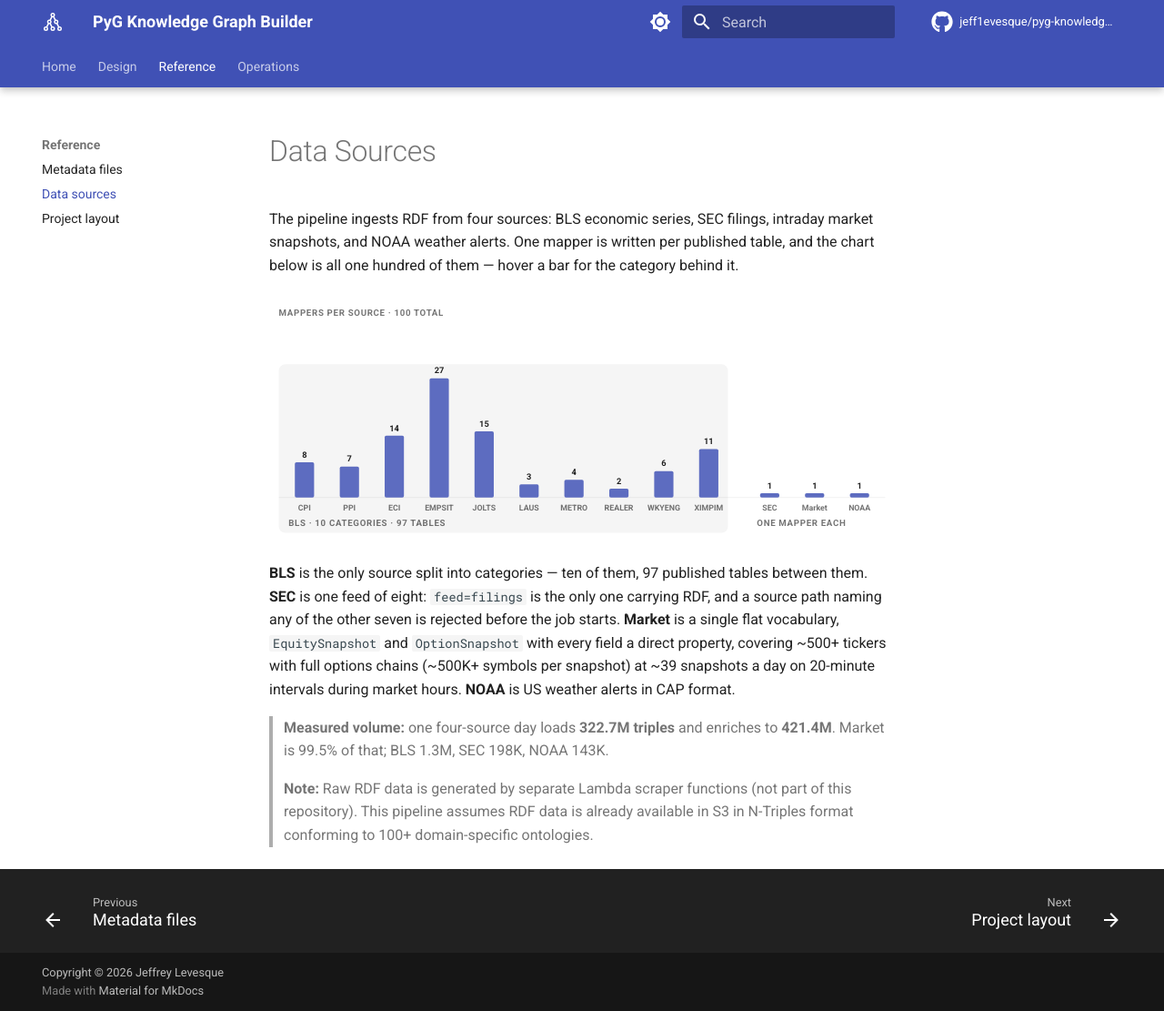
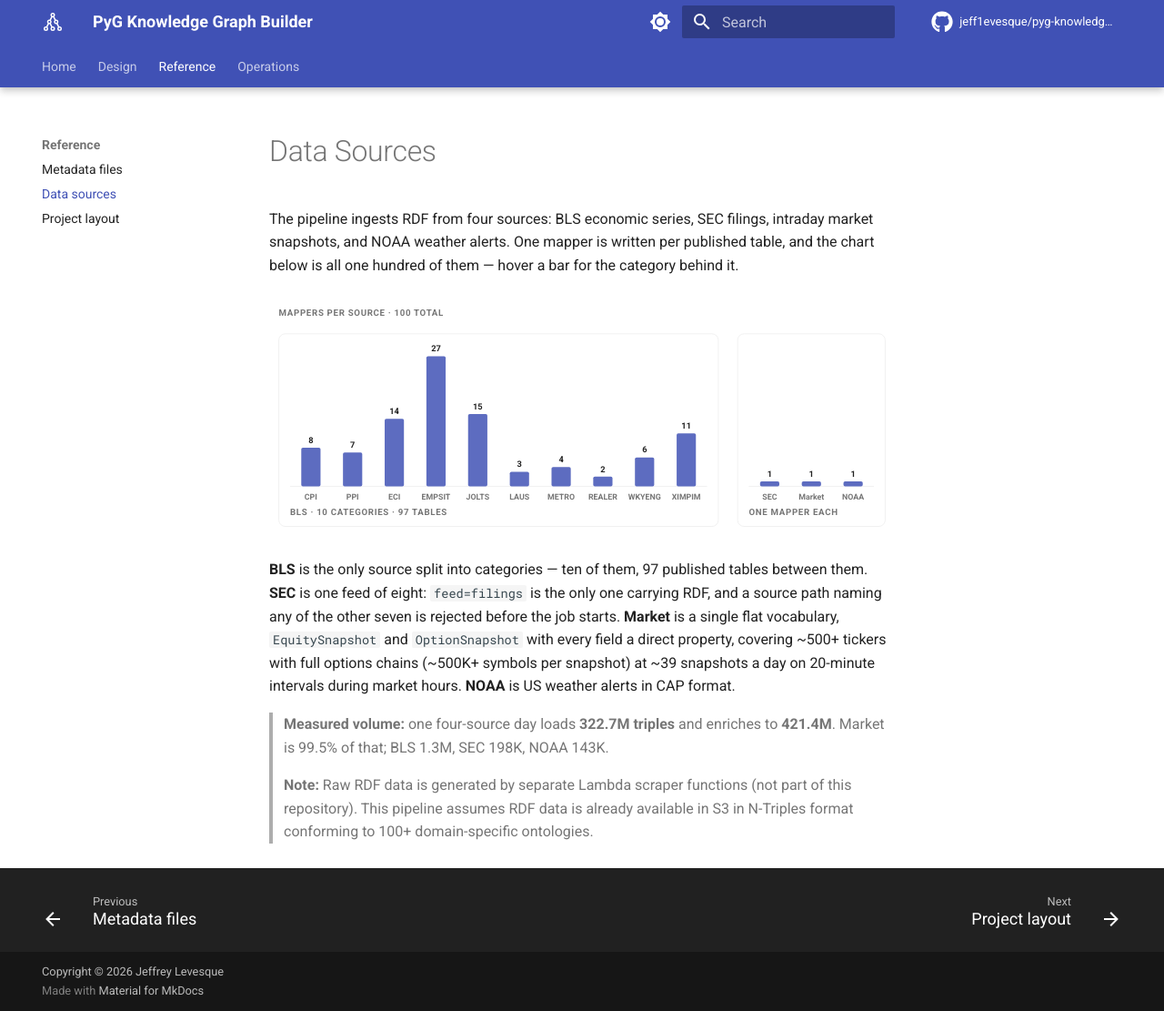
Before and after one commit to jeff1evesque/pyg-knowledge-graph-builder, an MkDocs documentation site: the page built from documentation/reference/sources.md, in a window 1280 px wide and 1111 px high. Shown: the whole window at 91% size. Built offline with MkDocs 1.6.1 and Material for MkDocs 9.7.7, drawn with Linux system fonts in a browser that asks for light colours; comment, search, counter and statistics services are not loaded.

Commit message:
#396: sources.md, the tinted ground was lopsided, both groups now get a border

```diff
--- a/documentation/reference/sources.md
+++ b/documentation/reference/sources.md
@@ -28,7 +28,9 @@ for the category behind it.
     .tick { font: 600 10px var(--md-text-font-family, system-ui, sans-serif);
             fill: var(--md-default-fg-color--light, #5a5a5a);
             text-anchor: middle; }
-    .band { fill: var(--md-code-bg-color, #f5f5f5); }
+    .frame { fill: transparent; pointer-events: all;
+             stroke: var(--md-default-fg-color--lightest, #d8d8dc);
+             transition: stroke 120ms; }
     .axis { stroke: var(--md-default-fg-color--lightest, #d8d8dc); }
     .bar  { fill: var(--md-primary-fg-color--light, #5d6cc0);
             transition: fill 120ms; }
@@ -41,181 +43,189 @@ for the category behind it.
     .col:hover .bar  { fill: var(--md-accent-fg-color, #526cfe); }
     .col:hover .lead { opacity: .6; }
     .col:hover .tip  { opacity: 1; }
+    .grp:hover .frame { stroke: #3aa76d; }
   </style>
 
   <text class="cap" x="12" y="22">MAPPERS PER SOURCE &#183; 100 TOTAL</text>
 
-  <rect class="band" x="12" y="82" width="560" height="210" rx="8"/>
-  <text class="cap" x="24" y="284">BLS &#183; 10 CATEGORIES &#183; 97 TABLES</text>
-  <text class="cap" x="608" y="284">ONE MAPPER EACH</text>
-  <line class="axis" x1="12" y1="248" x2="768" y2="248"/>
+  <g class="grp">
+    <rect class="frame" x="12" y="44" width="548" height="240" rx="8"/>
+    <line class="axis" x1="26" y1="234" x2="546" y2="234"/>
+    <text class="cap" x="26" y="270">BLS &#183; 10 CATEGORIES &#183; 97 TABLES</text>
 
-  <g class="col">
-    <rect class="hit" x="16" y="80" width="56" height="190"/>
-    <line class="lead" x1="44" y1="74" x2="44" y2="204"/>
-    <rect class="bar" x="32" y="204" width="24" height="44" rx="2"/>
-    <text class="val" x="44" y="198">8</text>
-    <text class="tick" x="44" y="264">CPI</text>
-    <g class="tip">
-      <rect class="tipbox" x="8" y="34" width="264" height="38" rx="4"/>
-      <text class="lbl" x="20" y="51">Consumer Price Index</text>
-      <text class="sub" x="20" y="66">8 tables &#183; 8 mappers</text>
+    <g class="col">
+      <rect class="hit" x="26" y="46" width="52" height="212"/>
+      <line class="lead" x1="52" y1="44" x2="52" y2="186"/>
+      <rect class="bar" x="40" y="186" width="24" height="48" rx="2"/>
+      <text class="val" x="52" y="180">8</text>
+      <text class="tick" x="52" y="250">CPI</text>
+      <g class="tip">
+        <rect class="tipbox" x="12" y="4" width="264" height="38" rx="4"/>
+        <text class="lbl" x="24" y="21">Consumer Price Index</text>
+        <text class="sub" x="24" y="36">8 tables &#183; 8 mappers</text>
+      </g>
+    </g>
+
+    <g class="col">
+      <rect class="hit" x="78" y="46" width="52" height="212"/>
+      <line class="lead" x1="104" y1="44" x2="104" y2="192"/>
+      <rect class="bar" x="92" y="192" width="24" height="42" rx="2"/>
+      <text class="val" x="104" y="186">7</text>
+      <text class="tick" x="104" y="250">PPI</text>
+      <g class="tip">
+        <rect class="tipbox" x="12" y="4" width="264" height="38" rx="4"/>
+        <text class="lbl" x="24" y="21">Producer Price Index</text>
+        <text class="sub" x="24" y="36">7 tables &#183; 7 mappers</text>
+      </g>
+    </g>
+
+    <g class="col">
+      <rect class="hit" x="130" y="46" width="52" height="212"/>
+      <line class="lead" x1="156" y1="44" x2="156" y2="150"/>
+      <rect class="bar" x="144" y="150" width="24" height="84" rx="2"/>
+      <text class="val" x="156" y="144">14</text>
+      <text class="tick" x="156" y="250">ECI</text>
+      <g class="tip">
+        <rect class="tipbox" x="24" y="4" width="264" height="38" rx="4"/>
+        <text class="lbl" x="36" y="21">Employment Cost Index</text>
+        <text class="sub" x="36" y="36">14 tables &#183; 14 mappers</text>
+      </g>
+    </g>
+
+    <g class="col">
+      <rect class="hit" x="182" y="46" width="52" height="212"/>
+      <line class="lead" x1="208" y1="44" x2="208" y2="72"/>
+      <rect class="bar" x="196" y="72" width="24" height="162" rx="2"/>
+      <text class="val" x="208" y="66">27</text>
+      <text class="tick" x="208" y="250">EMPSIT</text>
+      <g class="tip">
+        <rect class="tipbox" x="76" y="4" width="264" height="38" rx="4"/>
+        <text class="lbl" x="88" y="21">Employment Situation</text>
+        <text class="sub" x="88" y="36">27 tables &#183; 27 mappers</text>
+      </g>
+    </g>
+
+    <g class="col">
+      <rect class="hit" x="234" y="46" width="52" height="212"/>
+      <line class="lead" x1="260" y1="44" x2="260" y2="144"/>
+      <rect class="bar" x="248" y="144" width="24" height="90" rx="2"/>
+      <text class="val" x="260" y="138">15</text>
+      <text class="tick" x="260" y="250">JOLTS</text>
+      <g class="tip">
+        <rect class="tipbox" x="128" y="4" width="264" height="38" rx="4"/>
+        <text class="lbl" x="140" y="21">Job Openings and Labor Turnover</text>
+        <text class="sub" x="140" y="36">15 tables &#183; 15 mappers</text>
+      </g>
+    </g>
+
+    <g class="col">
+      <rect class="hit" x="286" y="46" width="52" height="212"/>
+      <line class="lead" x1="312" y1="44" x2="312" y2="216"/>
+      <rect class="bar" x="300" y="216" width="24" height="18" rx="2"/>
+      <text class="val" x="312" y="210">3</text>
+      <text class="tick" x="312" y="250">LAUS</text>
+      <g class="tip">
+        <rect class="tipbox" x="180" y="4" width="264" height="38" rx="4"/>
+        <text class="lbl" x="192" y="21">Local Area Unemployment Statistics</text>
+        <text class="sub" x="192" y="36">3 tables &#183; 3 mappers</text>
+      </g>
+    </g>
+
+    <g class="col">
+      <rect class="hit" x="338" y="46" width="52" height="212"/>
+      <line class="lead" x1="364" y1="44" x2="364" y2="210"/>
+      <rect class="bar" x="352" y="210" width="24" height="24" rx="2"/>
+      <text class="val" x="364" y="204">4</text>
+      <text class="tick" x="364" y="250">METRO</text>
+      <g class="tip">
+        <rect class="tipbox" x="232" y="4" width="264" height="38" rx="4"/>
+        <text class="lbl" x="244" y="21">Metropolitan Area Statistics</text>
+        <text class="sub" x="244" y="36">4 tables &#183; 4 mappers</text>
+      </g>
+    </g>
+
+    <g class="col">
+      <rect class="hit" x="390" y="46" width="52" height="212"/>
+      <line class="lead" x1="416" y1="44" x2="416" y2="222"/>
+      <rect class="bar" x="404" y="222" width="24" height="12" rx="2"/>
+      <text class="val" x="416" y="216">2</text>
+      <text class="tick" x="416" y="250">REALER</text>
+      <g class="tip">
+        <rect class="tipbox" x="284" y="4" width="264" height="38" rx="4"/>
+        <text class="lbl" x="296" y="21">Real Earnings</text>
+        <text class="sub" x="296" y="36">2 tables &#183; 2 mappers</text>
+      </g>
+    </g>
+
+    <g class="col">
+      <rect class="hit" x="442" y="46" width="52" height="212"/>
+      <line class="lead" x1="468" y1="44" x2="468" y2="198"/>
+      <rect class="bar" x="456" y="198" width="24" height="36" rx="2"/>
+      <text class="val" x="468" y="192">6</text>
+      <text class="tick" x="468" y="250">WKYENG</text>
+      <g class="tip">
+        <rect class="tipbox" x="336" y="4" width="264" height="38" rx="4"/>
+        <text class="lbl" x="348" y="21">Weekly Earnings</text>
+        <text class="sub" x="348" y="36">6 tables &#183; 6 mappers</text>
+      </g>
+    </g>
+
+    <g class="col">
+      <rect class="hit" x="494" y="46" width="52" height="212"/>
+      <line class="lead" x1="520" y1="44" x2="520" y2="168"/>
+      <rect class="bar" x="508" y="168" width="24" height="66" rx="2"/>
+      <text class="val" x="520" y="162">11</text>
+      <text class="tick" x="520" y="250">XIMPIM</text>
+      <g class="tip">
+        <rect class="tipbox" x="388" y="4" width="264" height="38" rx="4"/>
+        <text class="lbl" x="400" y="21">Import/Export Price Indexes</text>
+        <text class="sub" x="400" y="36">11 tables &#183; 11 mappers</text>
+      </g>
     </g>
   </g>
 
-  <g class="col">
-    <rect class="hit" x="72" y="80" width="56" height="190"/>
-    <line class="lead" x1="100" y1="74" x2="100" y2="209.5"/>
-    <rect class="bar" x="88" y="209.5" width="24" height="38.5" rx="2"/>
-    <text class="val" x="100" y="203.5">7</text>
-    <text class="tick" x="100" y="264">PPI</text>
-    <g class="tip">
-      <rect class="tipbox" x="8" y="34" width="264" height="38" rx="4"/>
-      <text class="lbl" x="20" y="51">Producer Price Index</text>
-      <text class="sub" x="20" y="66">7 tables &#183; 7 mappers</text>
+  <g class="grp">
+    <rect class="frame" x="584" y="44" width="184" height="240" rx="8"/>
+    <line class="axis" x1="598" y1="234" x2="754" y2="234"/>
+    <text class="cap" x="598" y="270">ONE MAPPER EACH</text>
+
+    <g class="col">
+      <rect class="hit" x="598" y="46" width="52" height="212"/>
+      <line class="lead" x1="624" y1="44" x2="624" y2="228"/>
+      <rect class="bar" x="612" y="228" width="24" height="6" rx="2"/>
+      <text class="val" x="624" y="222">1</text>
+      <text class="tick" x="624" y="250">SEC</text>
+      <g class="tip">
+        <rect class="tipbox" x="492" y="4" width="264" height="38" rx="4"/>
+        <text class="lbl" x="504" y="21">Filings &#183; 10-K, 10-Q, 8-K, Forms 3/4/5</text>
+        <text class="sub" x="504" y="36">1 of 8 SEC feeds &#183; 1 mapper</text>
+      </g>
     </g>
-  </g>
 
-  <g class="col">
-    <rect class="hit" x="128" y="80" width="56" height="190"/>
-    <line class="lead" x1="156" y1="74" x2="156" y2="171"/>
-    <rect class="bar" x="144" y="171" width="24" height="77" rx="2"/>
-    <text class="val" x="156" y="165">14</text>
-    <text class="tick" x="156" y="264">ECI</text>
-    <g class="tip">
-      <rect class="tipbox" x="24" y="34" width="264" height="38" rx="4"/>
-      <text class="lbl" x="36" y="51">Employment Cost Index</text>
-      <text class="sub" x="36" y="66">14 tables &#183; 14 mappers</text>
+    <g class="col">
+      <rect class="hit" x="650" y="46" width="52" height="212"/>
+      <line class="lead" x1="676" y1="44" x2="676" y2="228"/>
+      <rect class="bar" x="664" y="228" width="24" height="6" rx="2"/>
+      <text class="val" x="676" y="222">1</text>
+      <text class="tick" x="676" y="250">Market</text>
+      <g class="tip">
+        <rect class="tipbox" x="504" y="4" width="264" height="38" rx="4"/>
+        <text class="lbl" x="516" y="21">Intraday equity and option snapshots</text>
+        <text class="sub" x="516" y="36">1 mapper</text>
+      </g>
     </g>
-  </g>
 
-  <g class="col">
-    <rect class="hit" x="184" y="80" width="56" height="190"/>
-    <line class="lead" x1="212" y1="74" x2="212" y2="99.5"/>
-    <rect class="bar" x="200" y="99.5" width="24" height="148.5" rx="2"/>
-    <text class="val" x="212" y="93.5">27</text>
-    <text class="tick" x="212" y="264">EMPSIT</text>
-    <g class="tip">
-      <rect class="tipbox" x="80" y="34" width="264" height="38" rx="4"/>
-      <text class="lbl" x="92" y="51">Employment Situation</text>
-      <text class="sub" x="92" y="66">27 tables &#183; 27 mappers</text>
-    </g>
-  </g>
-
-  <g class="col">
-    <rect class="hit" x="240" y="80" width="56" height="190"/>
-    <line class="lead" x1="268" y1="74" x2="268" y2="165.5"/>
-    <rect class="bar" x="256" y="165.5" width="24" height="82.5" rx="2"/>
-    <text class="val" x="268" y="159.5">15</text>
-    <text class="tick" x="268" y="264">JOLTS</text>
-    <g class="tip">
-      <rect class="tipbox" x="136" y="34" width="264" height="38" rx="4"/>
-      <text class="lbl" x="148" y="51">Job Openings and Labor Turnover</text>
-      <text class="sub" x="148" y="66">15 tables &#183; 15 mappers</text>
-    </g>
-  </g>
-
-  <g class="col">
-    <rect class="hit" x="296" y="80" width="56" height="190"/>
-    <line class="lead" x1="324" y1="74" x2="324" y2="231.5"/>
-    <rect class="bar" x="312" y="231.5" width="24" height="16.5" rx="2"/>
-    <text class="val" x="324" y="225.5">3</text>
-    <text class="tick" x="324" y="264">LAUS</text>
-    <g class="tip">
-      <rect class="tipbox" x="192" y="34" width="264" height="38" rx="4"/>
-      <text class="lbl" x="204" y="51">Local Area Unemployment Statistics</text>
-      <text class="sub" x="204" y="66">3 tables &#183; 3 mappers</text>
-    </g>
-  </g>
-
-  <g class="col">
-    <rect class="hit" x="352" y="80" width="56" height="190"/>
-    <line class="lead" x1="380" y1="74" x2="380" y2="226"/>
-    <rect class="bar" x="368" y="226" width="24" height="22" rx="2"/>
-    <text class="val" x="380" y="220">4</text>
-    <text class="tick" x="380" y="264">METRO</text>
-    <g class="tip">
-      <rect class="tipbox" x="248" y="34" width="264" height="38" rx="4"/>
-      <text class="lbl" x="260" y="51">Metropolitan Area Statistics</text>
-      <text class="sub" x="260" y="66">4 tables &#183; 4 mappers</text>
-    </g>
-  </g>
-
-  <g class="col">
-    <rect class="hit" x="408" y="80" width="56" height="190"/>
-    <line class="lead" x1="436" y1="74" x2="436" y2="237"/>
-    <rect class="bar" x="424" y="237" width="24" height="11" rx="2"/>
-    <text class="val" x="436" y="231">2</text>
-    <text class="tick" x="436" y="264">REALER</text>
-    <g class="tip">
-      <rect class="tipbox" x="304" y="34" width="264" height="38" rx="4"/>
-      <text class="lbl" x="316" y="51">Real Earnings</text>
-      <text class="sub" x="316" y="66">2 tables &#183; 2 mappers</text>
-    </g>
-  </g>
-
-  <g class="col">
-    <rect class="hit" x="464" y="80" width="56" height="190"/>
-    <line class="lead" x1="492" y1="74" x2="492" y2="215"/>
-    <rect class="bar" x="480" y="215" width="24" height="33" rx="2"/>
-    <text class="val" x="492" y="209">6</text>
-    <text class="tick" x="492" y="264">WKYENG</text>
-    <g class="tip">
-      <rect class="tipbox" x="360" y="34" width="264" height="38" rx="4"/>
-      <text class="lbl" x="372" y="51">Weekly Earnings</text>
-      <text class="sub" x="372" y="66">6 tables &#183; 6 mappers</text>
-    </g>
-  </g>
-
-  <g class="col">
-    <rect class="hit" x="520" y="80" width="56" height="190"/>
-    <line class="lead" x1="548" y1="74" x2="548" y2="187.5"/>
-    <rect class="bar" x="536" y="187.5" width="24" height="60.5" rx="2"/>
-    <text class="val" x="548" y="181.5">11</text>
-    <text class="tick" x="548" y="264">XIMPIM</text>
-    <g class="tip">
-      <rect class="tipbox" x="416" y="34" width="264" height="38" rx="4"/>
-      <text class="lbl" x="428" y="51">Import/Export Price Indexes</text>
-      <text class="sub" x="428" y="66">11 tables &#183; 11 mappers</text>
-    </g>
-  </g>
-
-  <g class="col">
-    <rect class="hit" x="596" y="80" width="56" height="190"/>
-    <line class="lead" x1="624" y1="74" x2="624" y2="242.5"/>
-    <rect class="bar" x="612" y="242.5" width="24" height="5.5" rx="2"/>
-    <text class="val" x="624" y="236.5">1</text>
-    <text class="tick" x="624" y="264">SEC</text>
-    <g class="tip">
-      <rect class="tipbox" x="492" y="34" width="264" height="38" rx="4"/>
-      <text class="lbl" x="504" y="51">Filings &#183; 10-K, 10-Q, 8-K, Forms 3/4/5</text>
-      <text class="sub" x="504" y="66">1 of 8 SEC feeds &#183; 1 mapper</text>
-    </g>
-  </g>
-
-  <g class="col">
-    <rect class="hit" x="652" y="80" width="56" height="190"/>
-    <line class="lead" x1="680" y1="74" x2="680" y2="242.5"/>
-    <rect class="bar" x="668" y="242.5" width="24" height="5.5" rx="2"/>
-    <text class="val" x="680" y="236.5">1</text>
-    <text class="tick" x="680" y="264">Market</text>
-    <g class="tip">
-      <rect class="tipbox" x="508" y="34" width="264" height="38" rx="4"/>
-      <text class="lbl" x="520" y="51">Intraday equity and option snapshots</text>
-      <text class="sub" x="520" y="66">1 mapper</text>
-    </g>
-  </g>
-
-  <g class="col">
-    <rect class="hit" x="708" y="80" width="56" height="190"/>
-    <line class="lead" x1="736" y1="74" x2="736" y2="242.5"/>
-    <rect class="bar" x="724" y="242.5" width="24" height="5.5" rx="2"/>
-    <text class="val" x="736" y="236.5">1</text>
-    <text class="tick" x="736" y="264">NOAA</text>
-    <g class="tip">
-      <rect class="tipbox" x="508" y="34" width="264" height="38" rx="4"/>
-      <text class="lbl" x="520" y="51">US weather alerts, CAP format</text>
-      <text class="sub" x="520" y="66">1 mapper</text>
+    <g class="col">
+      <rect class="hit" x="702" y="46" width="52" height="212"/>
+      <line class="lead" x1="728" y1="44" x2="728" y2="228"/>
+      <rect class="bar" x="716" y="228" width="24" height="6" rx="2"/>
+      <text class="val" x="728" y="222">1</text>
+      <text class="tick" x="728" y="250">NOAA</text>
+      <g class="tip">
+        <rect class="tipbox" x="504" y="4" width="264" height="38" rx="4"/>
+        <text class="lbl" x="516" y="21">US weather alerts, CAP format</text>
+        <text class="sub" x="516" y="36">1 mapper</text>
+      </g>
     </g>
   </g>
 </svg>
```
Also changed, not shown: other parts of documentation/reference/sources.md (+1 -1 lines).
